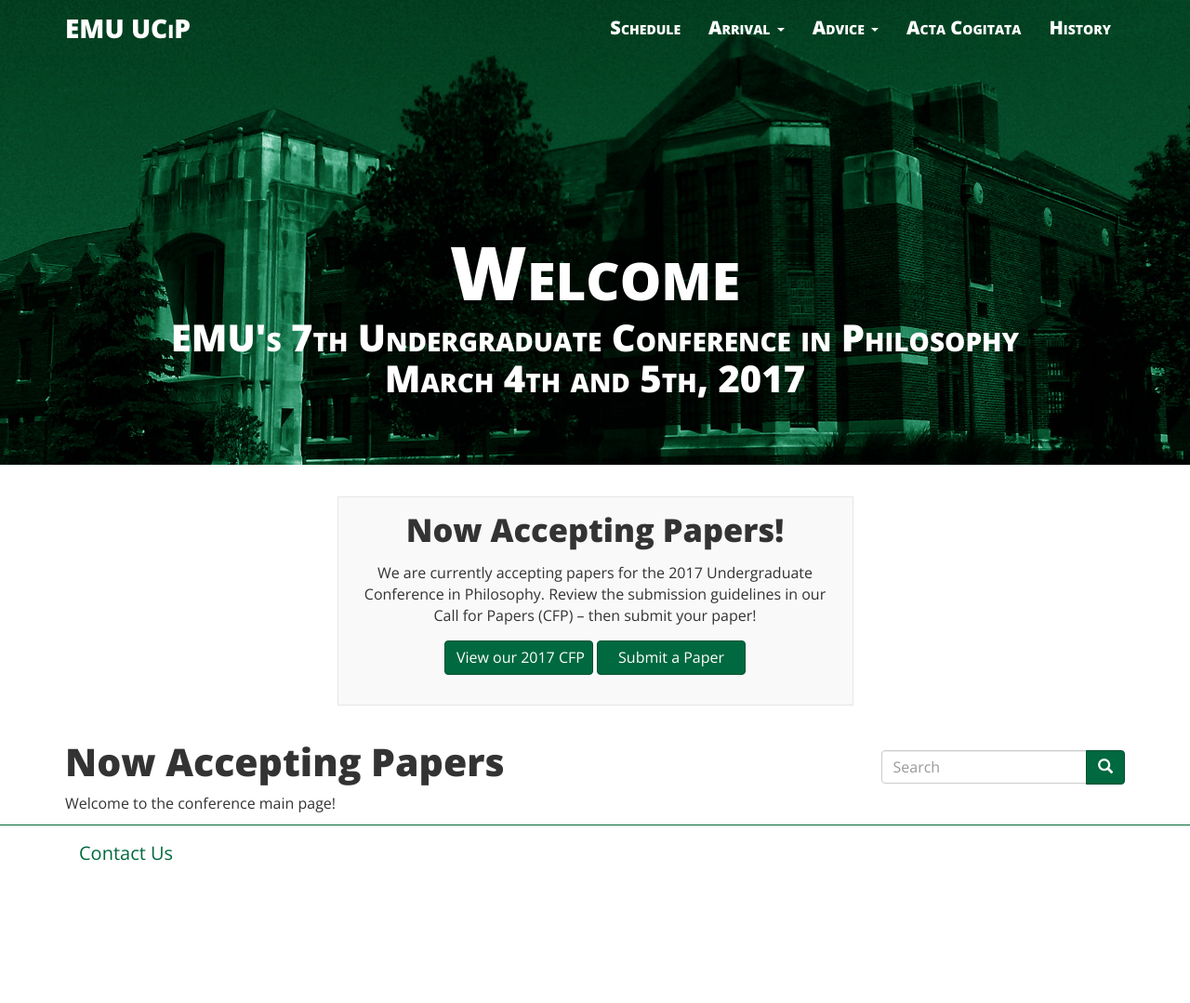
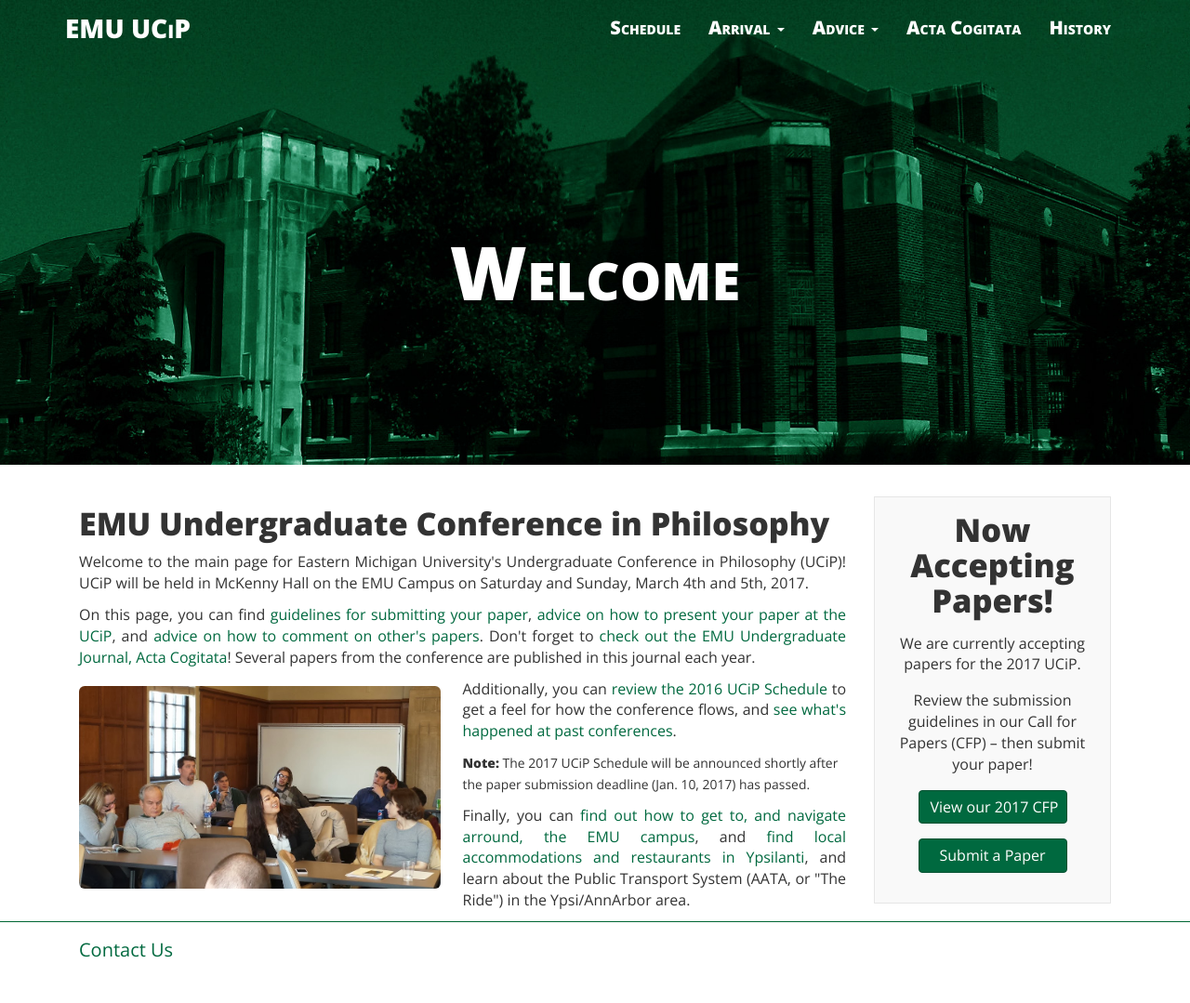
Before and after one commit to ucip/ucip.github.io, a Jekyll site: the page built from index.html, in a window 1280 px wide. Shown: the whole page at 93% size. Built offline with Jekyll 4.4.1, drawn with Linux system fonts in a browser that asks for light colours; nearby versions of some CDN libraries; before the commit the page ends 975 px from its top, so only the background shows below that.

Commit message:
added content, imgs, finalized layout

```diff
--- a/index.html
+++ b/index.html
@@ -1,39 +1,31 @@
 ---
 layout: home
 title: "Welcome"
-subtitle: "EMU's 7th Undergraduate Conference in Philosophy<br>March 4th and 5th, 2017"
 header-img: "img/header.jpg"
 ---
 
 <div class="container">
-  <div class="row">
-    <div class="col-md-6 col-md-offset-3">
-      <div class="post-list-box announcement">
-        <h2 class="text-center post-list-header">Now Accepting Papers!</h2>
-        <p class="text-center announcement-text">We are currently accepting papers for the 2017 Undergraduate Conference in Philosophy. Review the submission guidelines in our Call for Papers (CFP) &ndash; then submit your paper!</p>
-        <div class="text-center">
-          <a class="btn btn-primary cfp" href="{{ site.baseurl }}/cfp/" role="button">View our 2017 CFP</a>
-          <a class="btn btn-primary cfp" href="https://goo.gl/forms/xQAMbifOKAlYHveA3" role="button">Submit a Paper</a>
-        </div>
+  <div class="col-sm-9 col-xs-12">
+    <h2 class="home-h2">EMU Undergraduate Conference in Philosophy</h2>
+    <p class="text-justify">Welcome to the main page for Eastern Michigan University's Undergraduate Conference in Philosophy (UCiP)! UCiP will be held in McKenny Hall on the EMU Campus on Saturday and Sunday, March 4th and 5th, 2017.</p>
+    <p class="text-justify">On this page, you can find <a href="{{ site.baseurl }}/cfp/">guidelines for submitting your paper</a>, <a href="{{ site.baseurl }}/advice/speakers/">advice on how to present your paper at the UCiP</a>, and <a href="{{ site.baseurl }}/advice/commentators/">advice on how to comment on other's papers</a>. Don't forget to <a href="{{ site.baseurl }}/journal/">check out the EMU Undergraduate Journal, Acta Cogitata</a>! Several papers from the conference are published in this journal each year.</p>
+    <div class="col-sm-6 img-div-left">
+      <img class="img-responsive img-rounded" src="{{ site.baseurl }}/img/img_6.jpg">
+    </div>
+    <p class="text-justify">Additionally, you can <a href="{{ site.baseurl }}/schedule/">review the 2016 UCiP Schedule</a> to get a feel for how the conference flows, and <a href="{{ site.baseurl }}/history/">see what's happened at past conferences</a>.</p>
+    <p><small><b>Note:</b> The 2017 UCiP Schedule will be announced shortly after the paper submission deadline (Jan. 10, 2017) has passed.</small></p>
+    <p class="text-justify">Finally, you can <a href="{{ site.baseurl }}/arrival/maps/">find out how to get to, and navigate arround, the EMU campus</a>, and <a href="{{ site.baseurl }}/arrival/hotels/">find local accommodations and restaurants in Ypsilanti</a>, and learn about the Public Transport System (AATA, or "The Ride") in the Ypsi/AnnArbor area.</p>
+    <p class="text-justify"></p>
+  </div>
+  <div class="col-sm-3 col-xs-12">
+    <div class="post-list-box announcement">
+      <h2 class="text-center post-list-header">Now Accepting Papers!</h2>
+      <p class="text-center announcement-text">We are currently accepting papers for the 2017 UCiP.</p>
+      <p class="text-center announcement-text">Review the submission guidelines in our Call for Papers (CFP) &ndash; then submit your paper!</p>
+      <div class="text-center">
+        <a class="btn btn-primary cfp" href="{{ site.baseurl }}/cfp/" role="button">View our 2017 CFP</a>
+        <a class="btn btn-primary cfp" href="https://goo.gl/forms/xQAMbifOKAlYHveA3" role="button">Submit a Paper</a>
       </div>
     </div>
   </div>
-
-  <div class="row">
-    <div class="col-sm-9 col-xs-12">
-      <h1>Now Accepting Papers</h1>
-      <p>Welcome to the conference main page!</p>
-    </div>
-    <div class="col-sm-3 col-xs-12">
-      <form class="search" role="search" id="search-form">
-        <div class="input-group">
-          <input type="text" class="form-control" placeholder="Search" id="search-query" autocomplete="off">
-          <span class="input-group-btn">
-            <button type="submit" class="btn btn-primary" data-toggle="modal" data-target="#search-modal"><span class="glyphicon glyphicon-search" aria-hidden="true"></span></button>
-          </span>
-        </div>
-      </form>
-    </div>
-  </div>
-
 </div>
```
